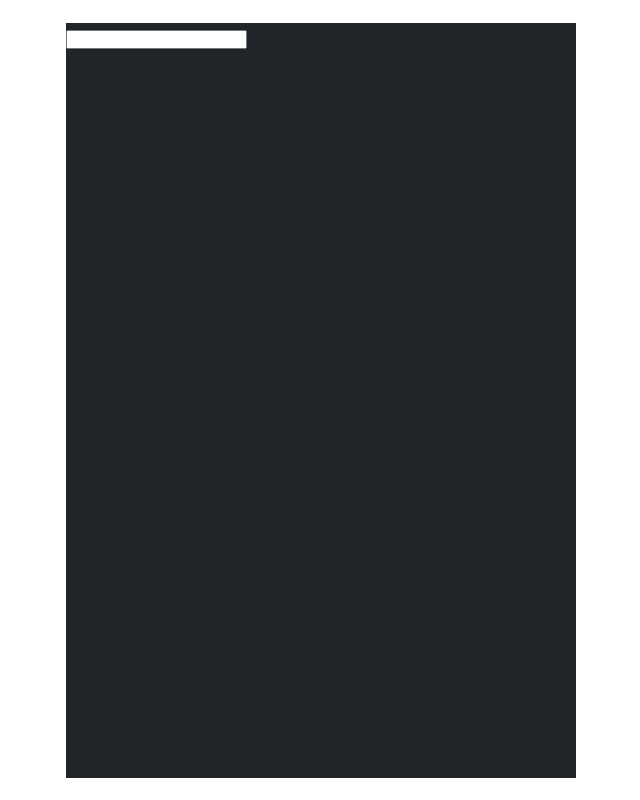
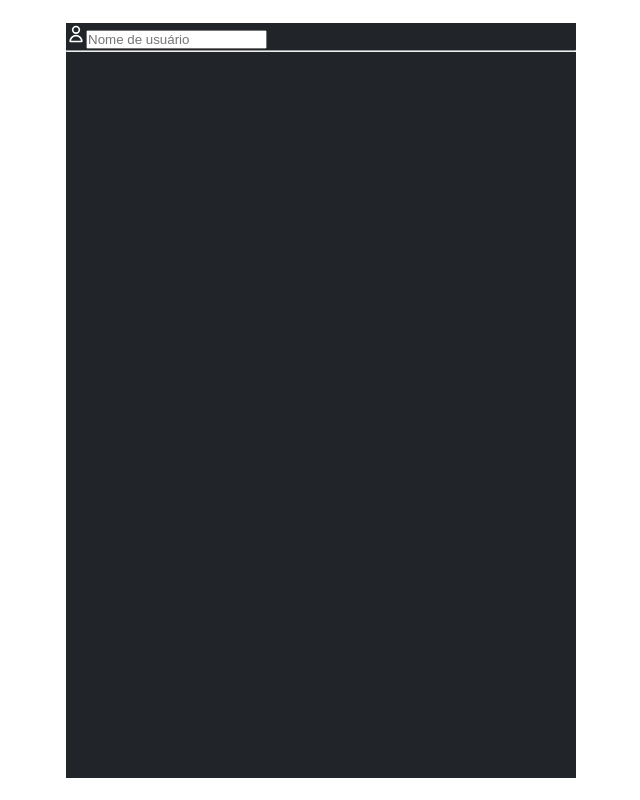
Before and after one commit to Kaedh/login-screen, a React (Create React App) app: page / in a window 1280 px wide. Shown: the whole page, without its empty margins (319-959 px from the left). Built offline with nearby package versions, Linux system fonts and the light colour scheme.

Commit message:
:sparkles: feat : create input component initial structure

```diff
--- a/package.json
+++ b/package.json
@@ -12,6 +12,7 @@
     "@types/react-dom": "^17.0.0",
     "react": "^17.0.2",
     "react-dom": "^17.0.2",
+    "react-icons": "^4.2.0",
     "react-scripts": "4.0.3",
     "styled-components": "^5.3.1",
     "typescript": "^4.1.2",
--- a/src/components/Input.tsx
+++ b/src/components/Input.tsx
@@ -1,6 +1,15 @@
-const Input: React.FC = () => {
+import { InputContainer, BottomLine, ErrorWrapper } from '../styles/InputStyles';
+import { HiOutlineUser } from 'react-icons/hi';
+
+const Input: React.FC = () =>
+{
     return (
-        <input />
+        <InputContainer >
+            <HiOutlineUser />
+            <input type="text" placeholder={"Nome de usuário"} />
+            <BottomLine />
+            <ErrorWrapper />
+        </InputContainer>
     )
 }
 
--- /dev/null
+++ b/src/styles/InputStyles.tsx
@@ -0,0 +1,20 @@
+import styled from 'styled-components'
+
+export const InputContainer = styled.div`
+    height: max(100%, 70px);
+    width: max(100%, 350px);
+
+    background-color: transparent;
+    color: var(--white);
+
+`;
+
+export const BottomLine = styled.hr`
+
+
+`;
+
+export const ErrorWrapper = styled.span`
+
+
+`;
```
Also changed, not shown: 1 other file (tests, documents, lock files or other folders).
